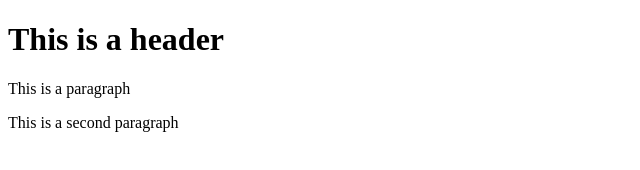
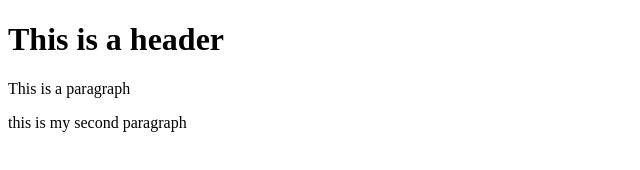
Before and after one commit to lavanyabejawada/git-test, a plain HTML site: page index.html in a window 1280 px wide. Shown: the full height of the page, 0-640 px from the left. Drawn offline with Linux system fonts and the light colour scheme.

Commit message:
third commit

```diff
--- a/index.html
+++ b/index.html
@@ -4,6 +4,6 @@
     <body>
         <h1>This is a header</h1>
         <p>This is a paragraph</p>
-        <p>This is a second paragraph</p>
+        <p>this is my second paragraph</p>
     </body>
 </html>
```
Also changed, not shown: templates/test.html (+1 -0 lines).
